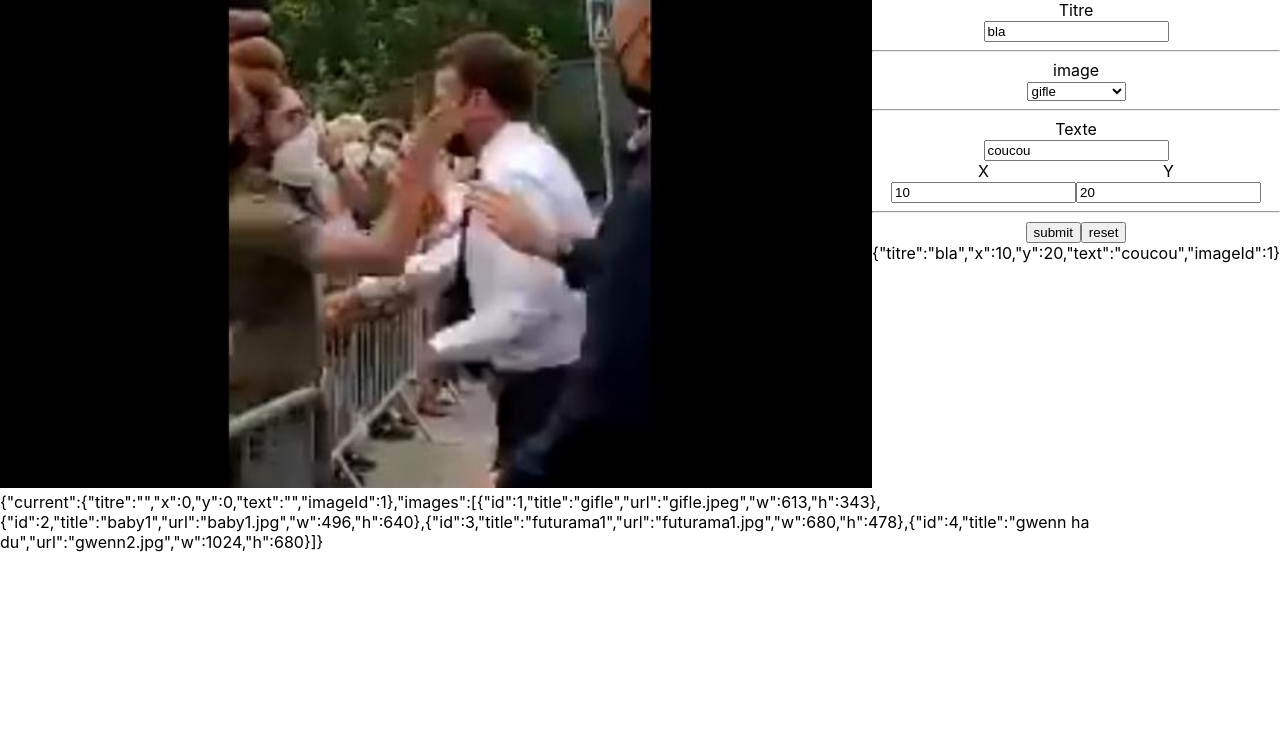
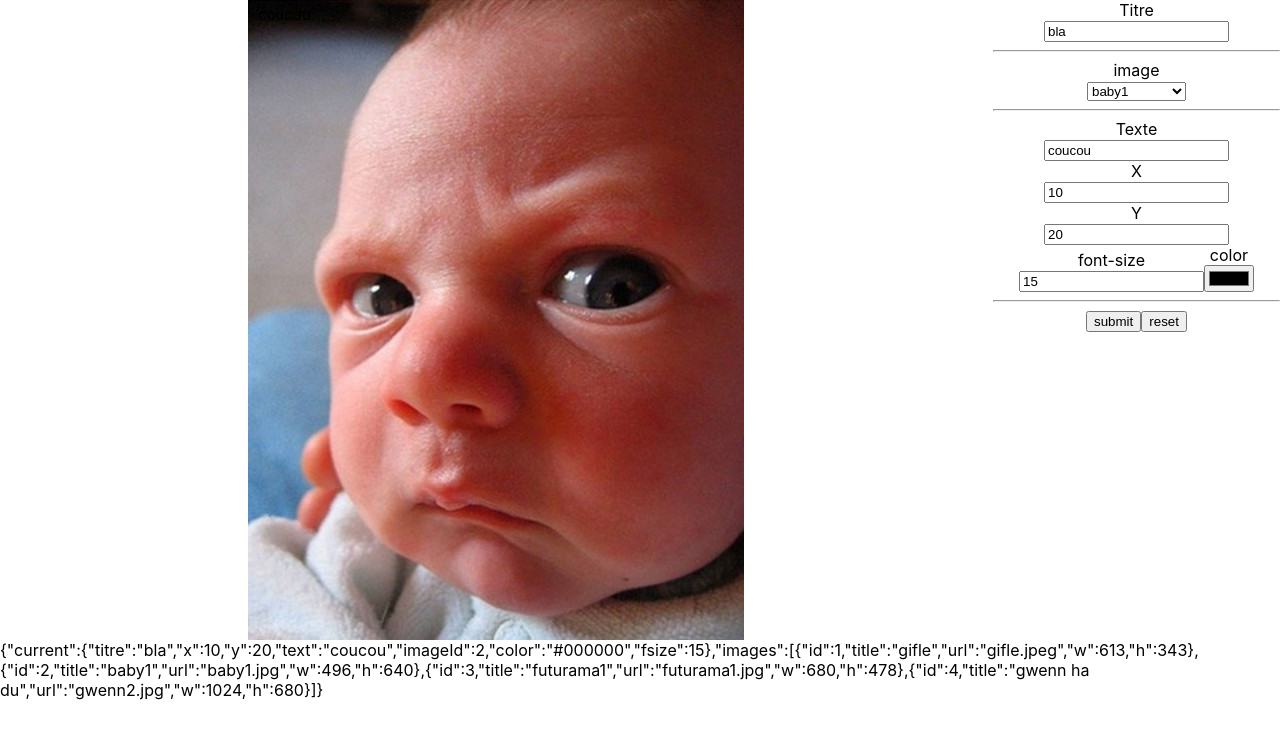
Before and after one commit to champix56/tjs-2021-06-08, a React (Create React App) app: page / in a window 1280 px wide. Shown: the top 738 px of the page. Built offline with nearby package versions, Linux system fonts and the light colour scheme; data requests are answered from the project's data file.

Commit message:
exo rajout de champs + integration

```diff
--- a/src/App/App.css
+++ b/src/App/App.css
@@ -1,3 +1,4 @@
 .App {
   text-align: center;
+  height: 99vh;
 }
--- a/src/App/App.js
+++ b/src/App/App.js
@@ -10,7 +10,7 @@ class App extends React.Component {
   //counter=1
   constructor(props) {
     super(props);
-    this.state = { current: { titre: '', x: 0, y: 0, text: '', imageId: 1 }, images:[] };
+    this.state = { current: { titre: 'bla', x: 10, y: 20, text: 'coucou', imageId: 2,color:'#000000', fsize:15 }, images:[] };
   }
   componentDidMount() {
     fetch(`${REST_ADR_SRV}/images`)
--- a/src/App/components/FlexLayout/FlexLayout.module.css
+++ b/src/App/components/FlexLayout/FlexLayout.module.css
@@ -1,2 +1,4 @@
-.FlexLayout {display: flex;}
+.FlexLayout {display: flex;height: 80vh; }
+.FlexLayout > div >svg{height:100% }
+.FlexLayout > div:first-child{ width:100%;text-align: center;}
 .FlexLayout>*:first-child {flex-grow: 1;}
--- a/src/App/components/MemeForm/MemeForm.js
+++ b/src/App/components/MemeForm/MemeForm.js
@@ -1,16 +1,20 @@
-import React, { useState } from 'react';
+import React, { useState, useEffect } from 'react';
 import PropTypes from 'prop-types';
 import styles from './MemeForm.module.css';
 
 const MemeForm = (props) => {
-  const [state, setstate] = useState({ titre: 'bla', x: 10, y: 20, text: 'coucou', imageId: 1 });
+  const [state, setstate] = useState({ titre: 'bla', x: 10, y: 20, text: 'coucou', imageId: 2, color: '#000000', fsize: 15 });
+  useEffect(() => {
+    //appele de la func prent envoyé par les props
+    props.onSubmit(state);
+  }, [state]);
+
   return (
     <div className={styles.MemeForm} data-testid="MemeForm">
       <form onSubmit={(evt) => {
         //annulation du comportement par def. de la soumission d'un formulaire
         evt.preventDefault();
-        //appele de la func prent envoyé par les props
-        props.onSubmit(state);
+
       }}>
         <label htmlFor="titre">Titre</label><br /><input onChange={evt => {
           setstate({ ...state, titre: evt.target.value });
@@ -22,7 +26,7 @@ const MemeForm = (props) => {
           setstate({ ...state, imageId: Number(evt.target.value) });
         }} value={state.imageId} id="image">
           {
-            props.images.map((element,index)=><option value={element.id} key={"option-image-"+index} >{element.title}</option>)
+            props.images.map((element, index) => <option value={element.id} key={"option-image-" + index} >{element.title}</option>)
           }
         </select>
 
@@ -39,12 +43,22 @@ const MemeForm = (props) => {
             setstate({ ...state, y: evt.target.value });
           }} value={state.y} type="number" id="y" /></div>
         </div>
+        <div style={{ textAlign: 'center' }}>
+          <div style={{ display: 'inline-block' }}><label htmlFor="fsize">font-size </label><br /><input onChange={evt => {
+            setstate({ ...state, fsize: Number(evt.target.value) });
+          }} value={state.fsize} type="number" id="fsize" /></div>
+          <div style={{ display: 'inline-block' }}>
+            <label htmlFor="color">color </label><br />
+            <input onChange={evt => {
+              setstate({ ...state, color: evt.target.value });
+            }} value={state.color} type="color" id="color" />
+          </div>
+        </div>
         <hr />
         <input type="submit" value="submit" />
         <input type="reset" value="reset" />
 
       </form>
-      {JSON.stringify(state)}
     </div>
   );
 }
--- a/src/App/components/MemeViewer/MemeViewer.js
+++ b/src/App/components/MemeViewer/MemeViewer.js
@@ -1,14 +1,19 @@
 import React from 'react';
 import PropTypes from 'prop-types';
 import styles from './MemeViewer.module.css';
-import {BASE_IMG_URL} from '../../config/config';
+import { BASE_IMG_URL } from '../../config/config';
 const MemeViewer = (props) => (
-  <svg className={styles.MemeViewer} data-testid="MemeViewer" viewBox={'0 0 '+(props.meme.image?`${props.meme.image.w} ${props.meme.image.h}`:'1000 1000')} >
-    {props.meme.image && <image href={`${BASE_IMG_URL}${props.meme.image.url}`} x="0" y="0"/>}
-    <text x={props.meme.x} y={props.meme.y}>{props.meme.text}</text>
+  <svg className={styles.MemeViewer} data-testid="MemeViewer" viewBox={'0 0 ' + (props.meme.image ? `${props.meme.image.w} ${props.meme.image.h}` : '1000 1000')} >
+    {props.meme.image && <image href={`${BASE_IMG_URL}${props.meme.image.url}`} x="0" y="0" />}
+    <text
+      x={props.meme.x}
+      y={props.meme.y}
+      fill={props.meme.color}
+      fontSize={props.meme.fsize}
+    >{props.meme.text}</text>
   </svg>
 );
 
-MemeViewer.propTypes = {meme:PropTypes.object.isRequired};
+MemeViewer.propTypes = { meme: PropTypes.object.isRequired };
 
 export default MemeViewer;
```
